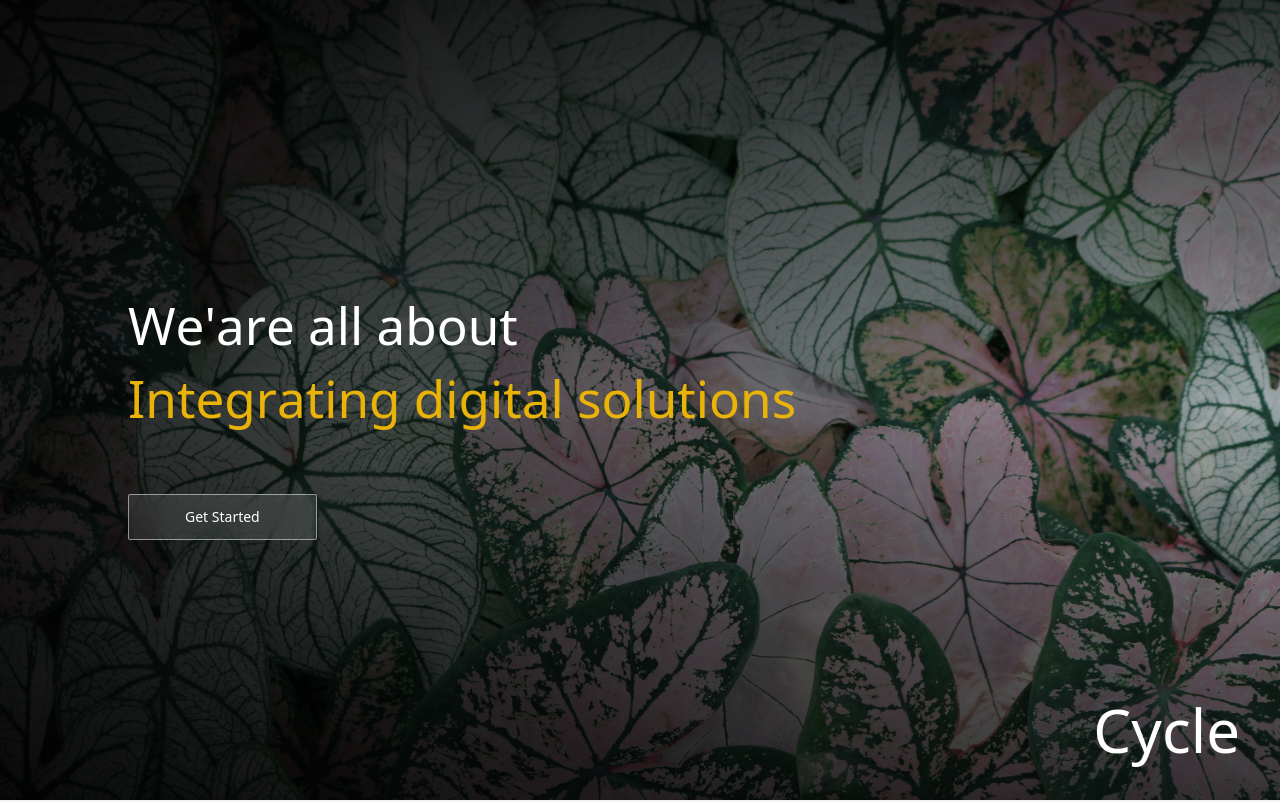
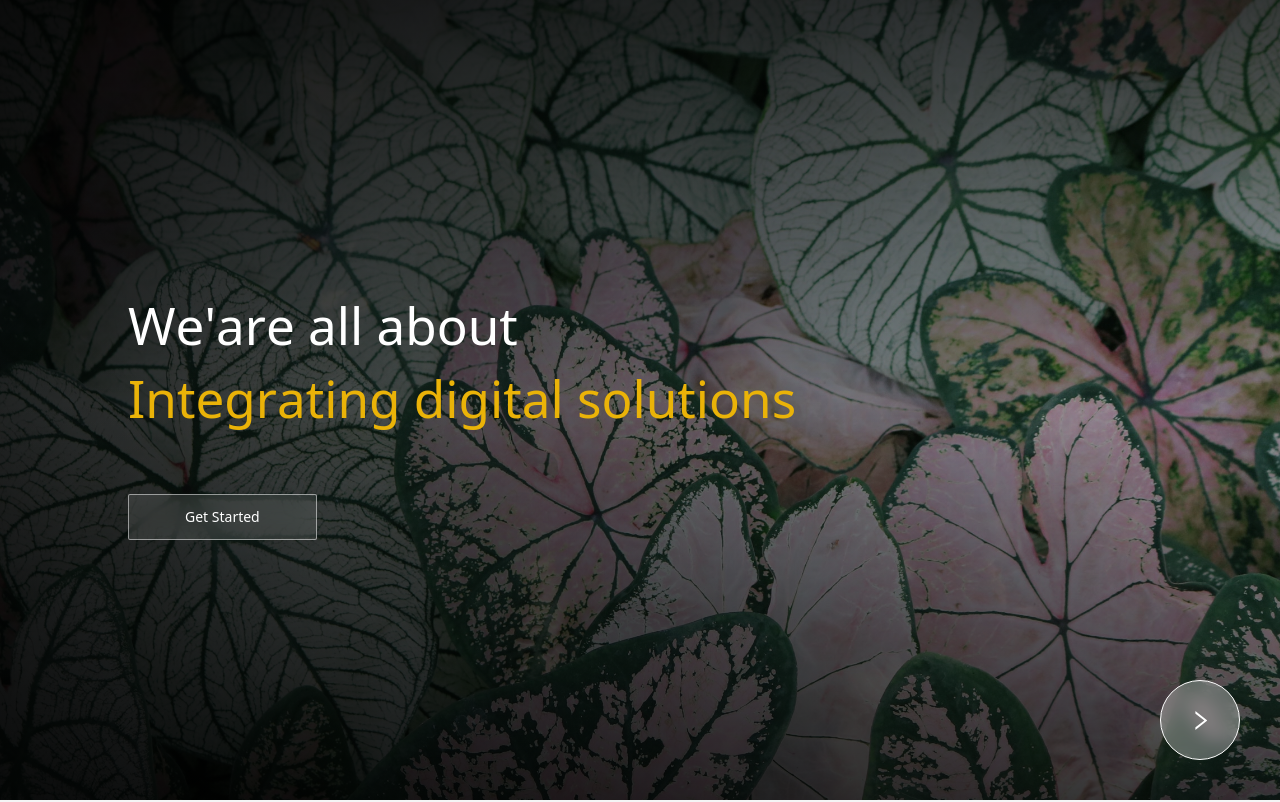
Before and after one commit to ihsanvp/studiotwofour-remake, a Next.js app: page / in a window 1280 px wide. Shown: the top 802 px of the page. Built offline with nearby package versions, Linux system fonts and the light colour scheme.

Commit message:
change slideshow controls

```diff
--- a/components/Slideshow/Background.tsx
+++ b/components/Slideshow/Background.tsx
@@ -14,7 +14,7 @@ export default function Background(props: Props) {
 
   return (
     <motion.div
-      className="absolute inset-0 scale-150"
+      className="absolute -inset-40"
       variants={variants}
       initial="initial"
       animate="animate"
--- a/components/Slideshow/Controls.tsx
+++ b/components/Slideshow/Controls.tsx
@@ -1,3 +1,5 @@
+import { AiOutlineRight } from "@react-icons/all-files/ai/AiOutlineRight";
+
 interface Props {
   onCycle: VoidFunction;
 }
@@ -5,8 +7,14 @@ interface Props {
 export default function Controls(props: Props) {
   return (
     <div className="absolute bottom-0 right-0 p-10 flex z-10">
-      <button className="text-white text-6xl" onClick={props.onCycle}>
-        Cycle
+      <button
+        className="
+          text-white border border-white bg-white bg-opacity-30 hover:bg-opacity-100
+          hover:text-black backdrop-blur flex items-center justify-center w-20 h-20 rounded-full
+        "
+        onClick={props.onCycle}
+      >
+        <AiOutlineRight size={25} />
       </button>
     </div>
   );
--- a/package.json
+++ b/package.json
@@ -9,6 +9,7 @@
     "lint": "next lint"
   },
   "dependencies": {
+    "@react-icons/all-files": "^4.1.0",
     "framer-motion": "^6.3.11",
     "next": "12.1.6",
     "react": "18.2.0",
```
Also changed, not shown: 1 other file (tests, documents, lock files or other folders).
